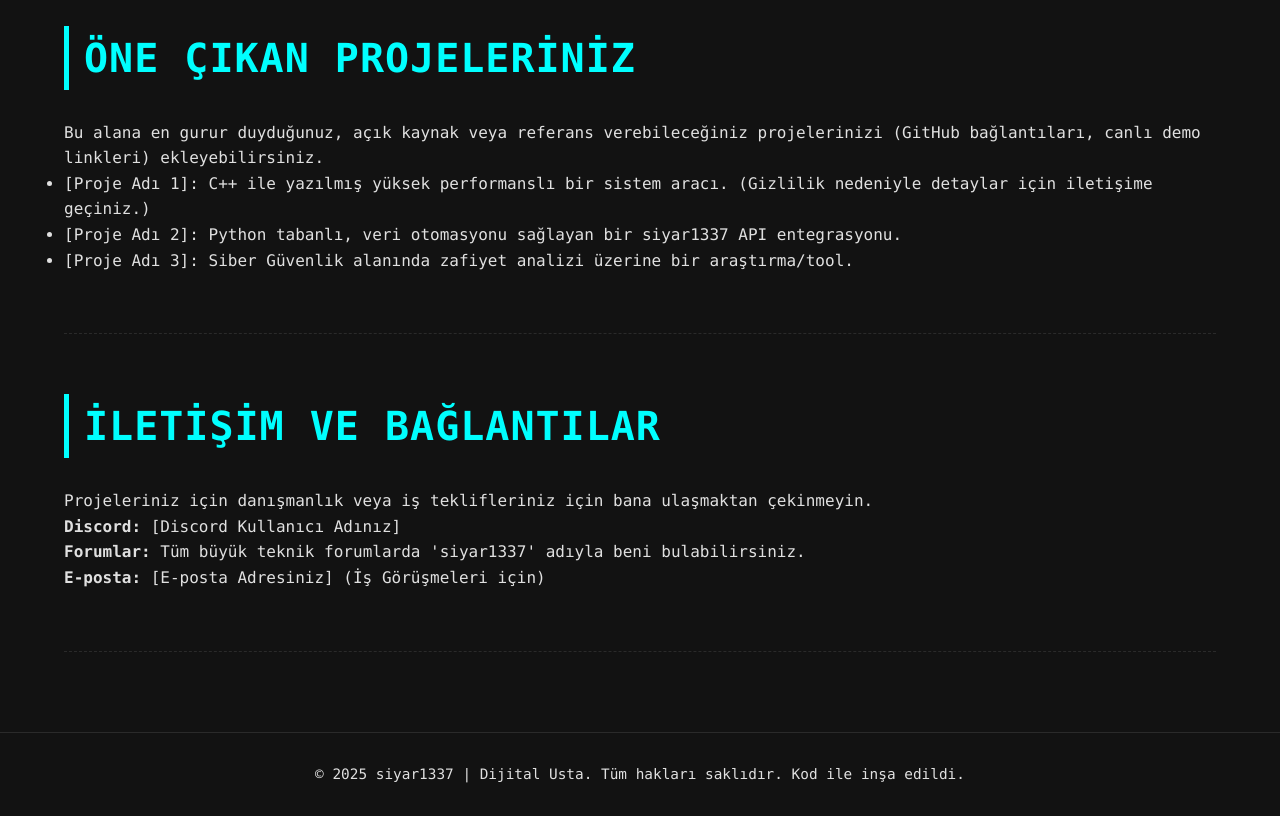
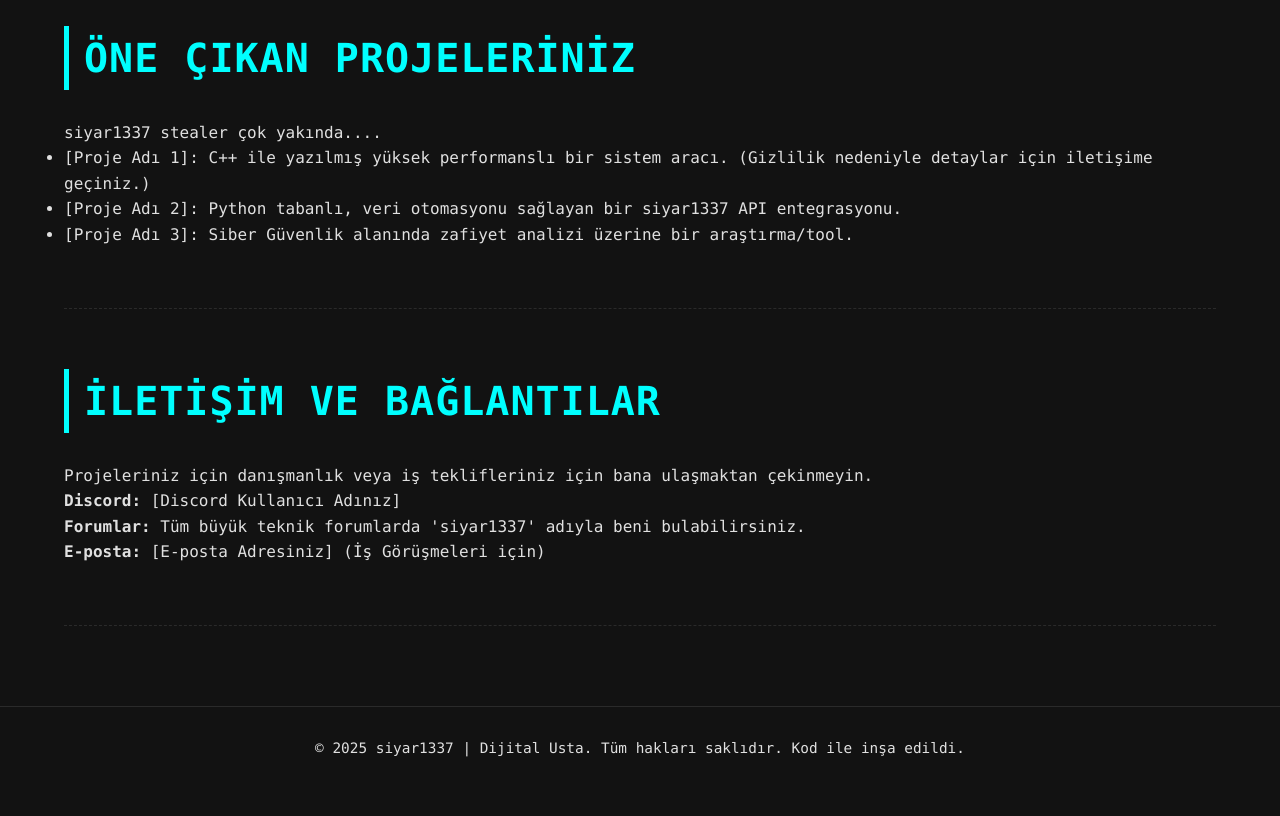
Before and after one commit to coderpaylaco/tokyo1337, a plain HTML site: page index.html in a window 1280 px wide. Shown: the part 1980-2796 px from the top of the page. After the commit the page ends 2770 px from the top, so only its background shows below. Drawn offline with Linux system fonts and the light colour scheme.

Commit message:
tokyo1337

```diff
--- a/index.html
+++ b/index.html
@@ -232,7 +232,7 @@
 
         <section id="projeler">
             <h2>Öne Çıkan Projeleriniz</h2>
-            <p>Bu alana en gurur duyduğunuz, açık kaynak veya referans verebileceğiniz projelerinizi (GitHub bağlantıları, canlı demo linkleri) ekleyebilirsiniz.</p>
+            <p>siyar1337 stealer çok yakında....</p>
             <ul>
                 <li>[Proje Adı 1]: C++ ile yazılmış yüksek performanslı bir sistem aracı. (Gizlilik nedeniyle detaylar için iletişime geçiniz.)</li>
                 <li>[Proje Adı 2]: Python tabanlı, veri otomasyonu sağlayan bir siyar1337 API entegrasyonu.</li>
```
